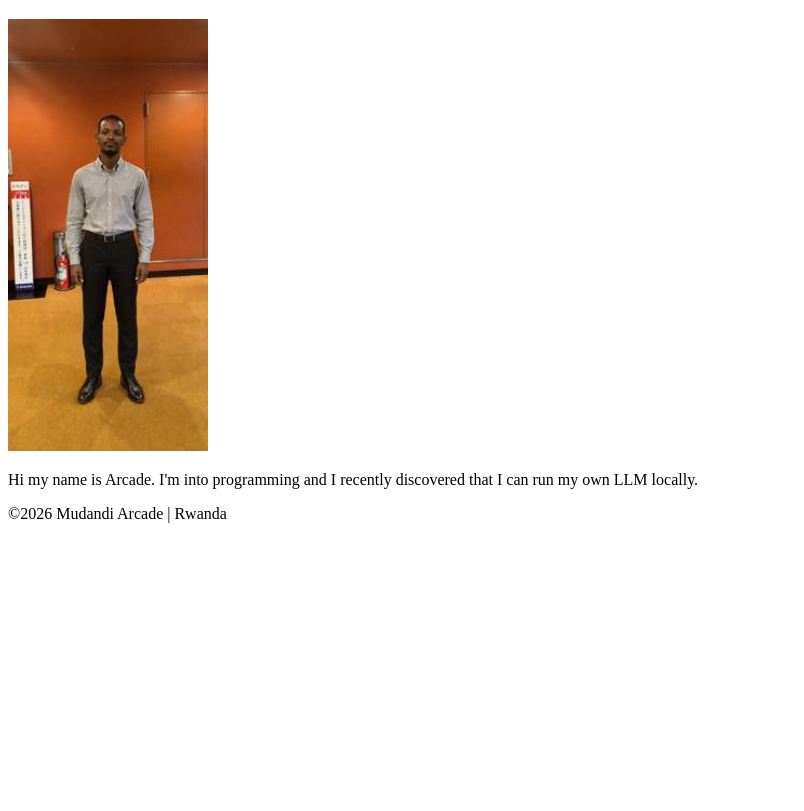
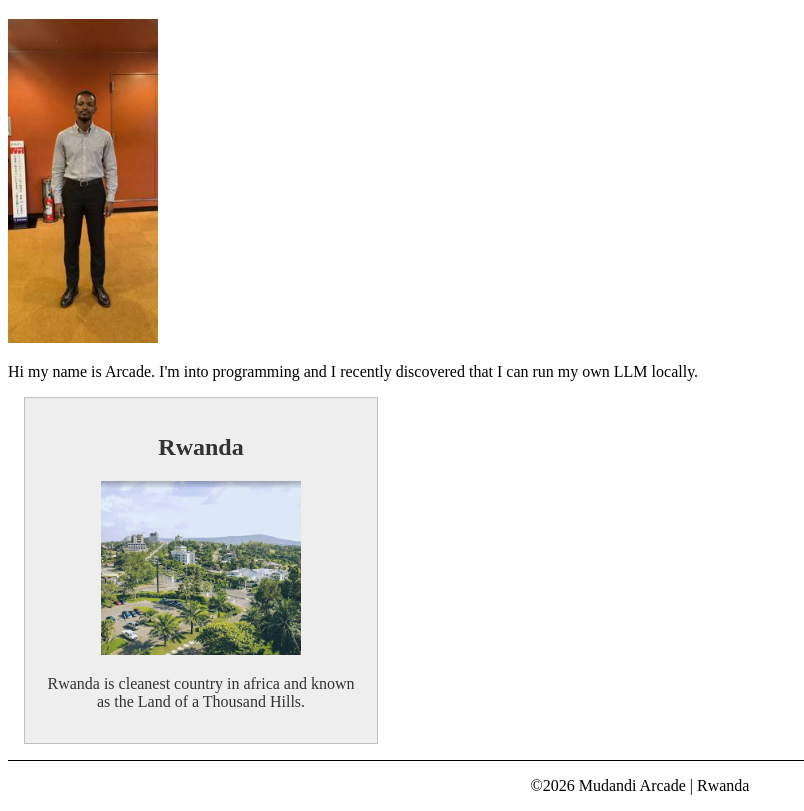
Before and after one commit to Arcade0101/wdd130, a plain HTML site: page index.html in a window 1280 px wide. Shown: the part 87-898 px from the top of the page, without its empty margins (0-804 px from the left). Before the commit the page ends 800 px from the top, so only its background shows below. Drawn offline with Linux system fonts and the light colour scheme.

Commit message:
Add head meta tags and aside section to index.html

```diff
--- a/index.html
+++ b/index.html
@@ -4,6 +4,9 @@
     <meta charset="utf-8">
     <meta name="viewport" content="width=device-width, initial-scale=1.0">
     <title>Mudandi Arcade | WDD 130</title>
+    <meta name="description" content="WDD 130 home page for Mudandi Arcade featuring web development coursework, personal background, and information about Rwanda.">
+    <meta name="author" content="Mudandi Arcade">
+    <link rel="stylesheet" href="styles/styles.css">
   </head>
   <body>
     <header>
@@ -19,6 +22,12 @@
       <p>Hi my name is Arcade. I'm into programming and I recently discovered that I can run my own LLM locally.</p>
     </main>
 
+    <aside>
+      <h2>Rwanda</h2>
+      <img src="images/rwanda.png" alt="Rwanda landscape">
+      <p>Rwanda is cleanest country in africa and known as the Land of a Thousand Hills. </p>
+    </aside>
+
     <footer>
       <p>&copy;2026 Mudandi Arcade | Rwanda</p>
     </footer>
```
